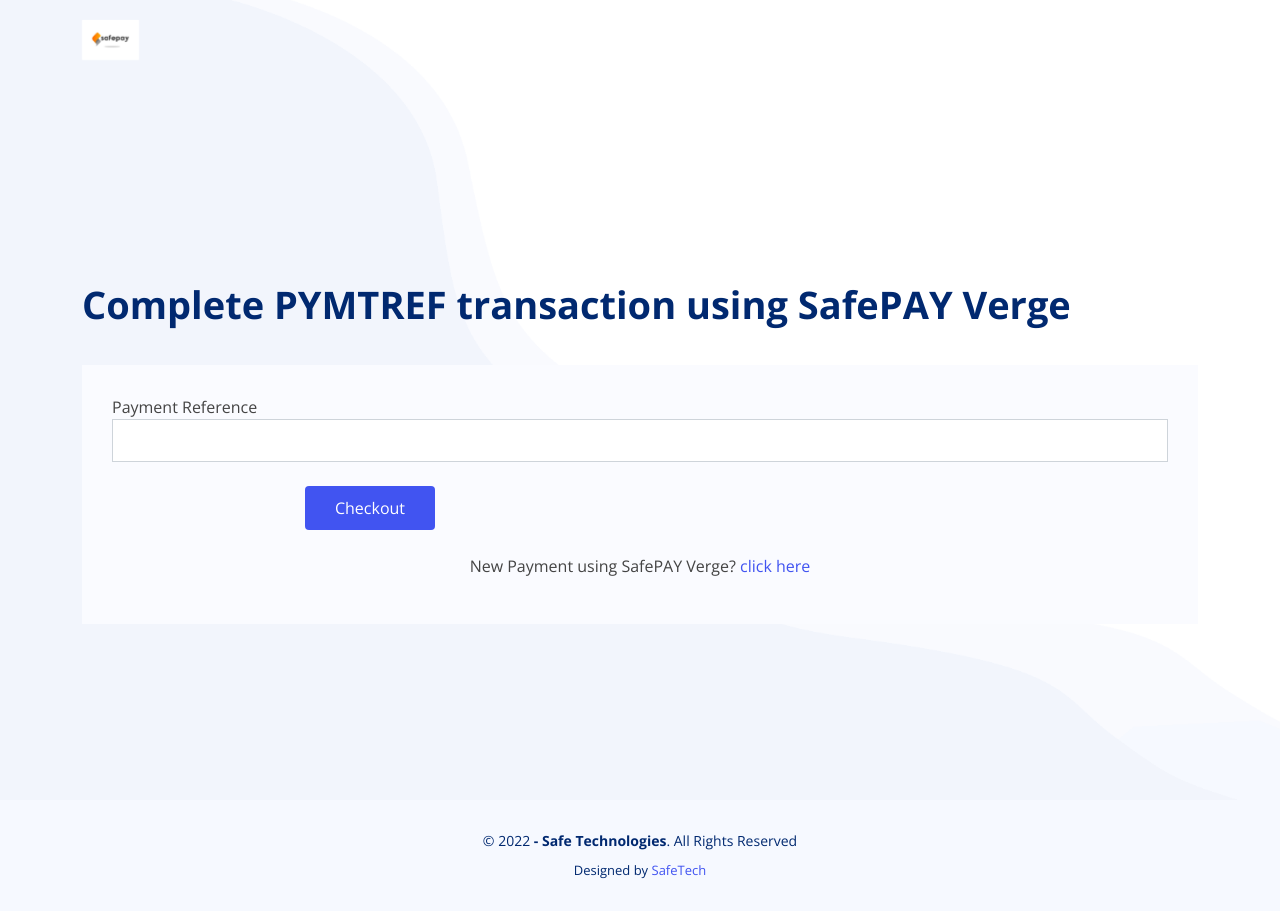
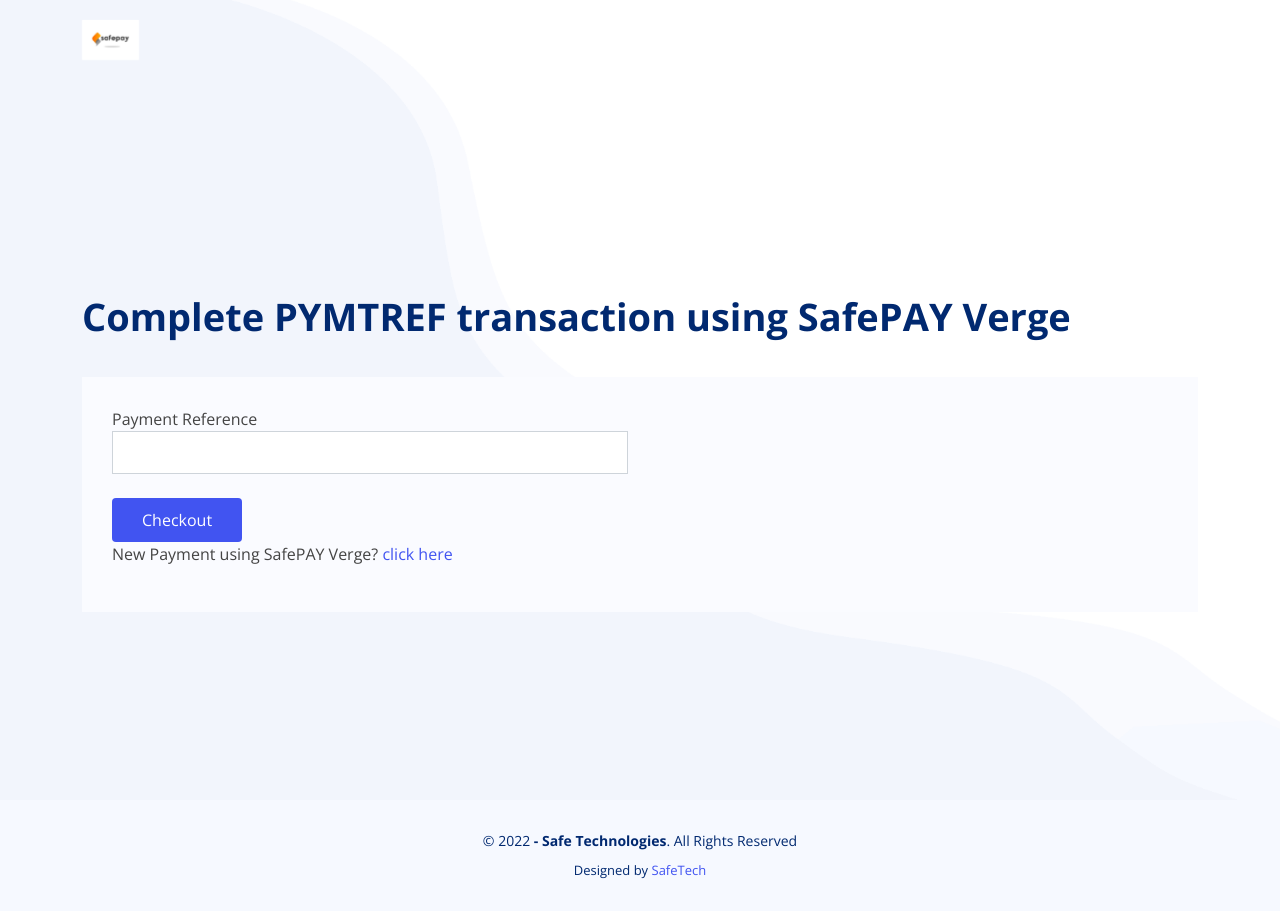
Before and after one commit to nnorukaemeka/slumbook, a Flask app: page /safepayvergepaymentref in a window 1280 px wide. Run offline with Flask 2, Linux system fonts and the light colour scheme; some libraries are stand-ins or nearby versions.

Commit message:
added payment ref via verge

```diff
--- a/app/templates/testVerge.html
+++ b/app/templates/testVerge.html
@@ -88,10 +88,8 @@
                     <input type="number" min="1" name="amount" class="form-control" placeholder="Amount in Naira" required>
                     </div>
 
-                    <div class="col-md-6 text-center">
-                    <button type="submit">Checkout</button>
-                    </div>
-                    <div class="col-md-12 text-center">
+                    <div class="col-md-12">
+                        <button type="submit">Checkout</button>
                         <p>
                             Already generated Payment Reference via USSD? <a href="/safepayvergepaymentref">Complete your transaction</a>
                         </p>
--- a/app/templates/testVergePaymentref.html
+++ b/app/templates/testVergePaymentref.html
@@ -71,19 +71,20 @@
             <form action="/safepayvergepaymentref" method="post" class="php-email-form" enctype=multipart/form-data>
                 <div class="row gy-4">
 
-                    <div class="col-md-12">
+                    <div class="col-md-6">
                     <label>Payment Reference</label><br>
                     <input type="text" name="paymentref" class="form-control" placeholder="" required>
                     </div>
+                    <div class="col-md-6 text-center">
+                    </div>
 
-                    <div class="col-md-6 text-center">
+                    <div class="col-md-12">
                     <button type="submit">Checkout</button>
+                    <p>
+                        New Payment using SafePAY Verge? <a href="/safepayverge">click here</a>
+                    </p>
                     </div>
-                    <div class="col-md-12 text-center">
-                        <p>
-                            New Payment using SafePAY Verge? <a href="/safepayverge">click here</a>
-                        </p>
-                    </div>
+
 
                 </div>
                 </form>
```
